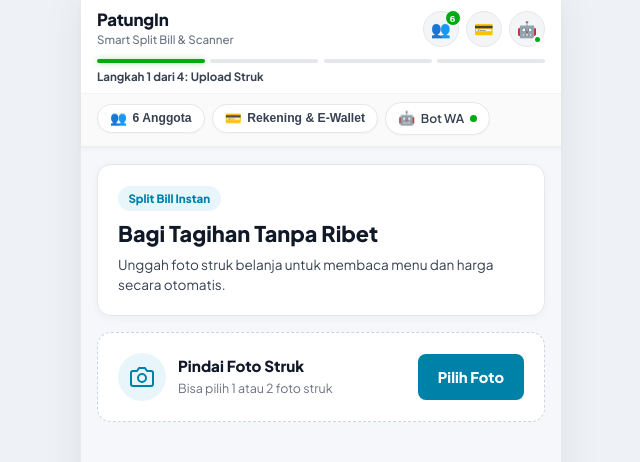
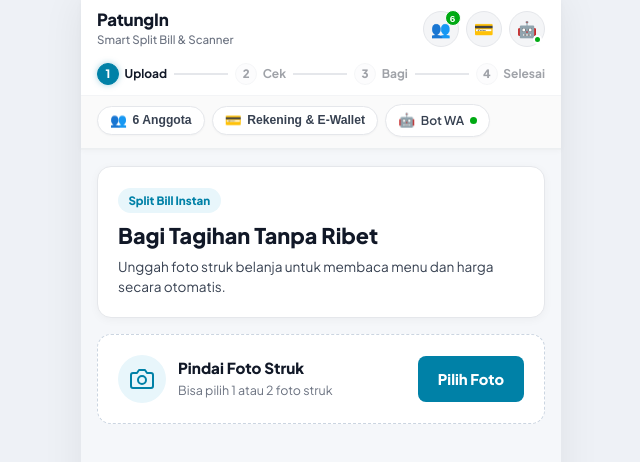
Before and after one commit to dzakiabrar21/patungin, a website: page public/index.html in a window 1280 px wide. Shown: the whole page, without its empty margins (319-959 px from the left). Drawn offline with Linux system fonts and the light colour scheme.

Commit message:
feat(ui): restore numbered stepper with round header buttons and quick chips

```diff
--- a/public/css/style.css
+++ b/public/css/style.css
@@ -302,48 +302,70 @@
   border: 2px solid #ffffff;
 }
 
-/* Stepper Progress Bar - Gojek Segmented Track */
-.stepper-track-wrap {
-  padding: 0.25rem 1rem 0.5rem 1rem;
-  background: #ffffff;
-}
-
+/* Stepper Progress Bar (Numbered Stepper 1 - 4) */
 .stepper-bar {
+  padding: 0.5rem 1rem 0.65rem 1rem;
+  display: flex;
+  align-items: center;
+  justify-content: space-between;
+  background: #ffffff;
+}
+
+.stepper-step {
   display: flex;
   align-items: center;
   gap: 0.35rem;
-  width: 100%;
-}
-
-.stepper-step {
+  opacity: 0.4;
+  transition: opacity var(--transition-normal);
+}
+
+.stepper-step.active {
+  opacity: 1;
+}
+
+.stepper-step.completed {
+  opacity: 0.85;
+}
+
+.stepper-step.completed .step-num {
+  background: var(--color-success);
+  color: #ffffff;
+  border-color: var(--color-success);
+}
+
+.step-num {
+  width: 22px;
+  height: 22px;
+  border-radius: 50%;
+  background: var(--color-bg-subtle);
+  border: 1.5px solid var(--color-border);
+  display: flex;
+  align-items: center;
+  justify-content: center;
+  font-size: 0.72rem;
+  font-weight: 800;
+  color: var(--color-text-main);
+  transition: all var(--transition-normal);
+}
+
+.stepper-step.active .step-num {
+  background: var(--color-primary);
+  color: #ffffff;
+  border-color: var(--color-primary);
+  box-shadow: 0 0 6px rgba(0, 129, 167, 0.35);
+}
+
+.step-text {
+  font-size: 0.75rem;
+  font-weight: 700;
+  color: var(--color-text-main);
+}
+
+.stepper-line {
   flex: 1;
-  height: 3.5px;
-  background: #e5e7eb;
-  border-radius: 999px;
-  transition: all 0.3s ease;
-  position: relative;
-}
-
-.stepper-step.completed {
-  background: #00aa13; /* Gojek green */
-}
-
-.stepper-step.active {
-  background: #00aa13;
-  box-shadow: 0 0 6px rgba(0, 170, 19, 0.35);
-}
-
-.stepper-caption-row {
-  display: flex;
-  align-items: center;
-  justify-content: space-between;
-  margin-top: 0.35rem;
-  font-size: 0.72rem;
-}
-
-.stepper-current-label {
-  font-weight: 700;
-  color: #374151;
+  height: 2px;
+  background: var(--color-border);
+  margin: 0 0.45rem;
 }
 
 /* Gojek Quick Action Chips Sub-Bar */
@@ -635,10 +657,16 @@
 }
 
 /* ==========================================================================
-   Step Guide Banner (Hidden to maintain clean Gojek-style uncluttered layout)
+   Step Guide Banner
    ========================================================================== */
 .step-guide-banner {
-  display: none !important;
+  background: #ffffff;
+  border: 1px solid var(--color-border);
+  border-radius: var(--radius-md);
+  padding: 1rem 1.15rem;
+  display: flex;
+  flex-direction: column;
+  gap: 0.25rem;
 }
 
 .step-badge-mini {
--- a/public/index.html
+++ b/public/index.html
@@ -52,47 +52,46 @@
         <div class="header-right">
           <button id="btn-circle-settings" class="btn-header-action" title="Pilih Siapa yang Ikut Patungan" aria-label="Anggota">
             <span class="header-btn-icon">👥</span>
-            <span class="header-btn-label">Anggota</span>
-            <span class="icon-badge" id="header-member-count">5</span>
+            <span class="icon-badge" id="header-member-count">6</span>
           </button>
           <button id="btn-payment-settings" class="btn-header-action" title="Pengaturan Rekening & E-Wallet" aria-label="Rekening">
             <span class="header-btn-icon">💳</span>
-            <span class="header-btn-label">Rekening</span>
           </button>
           <a href="/wa-login" target="_blank" class="btn-header-action" title="Status WhatsApp Bot" id="btn-wa-bot-status" style="text-decoration: none;" aria-label="Bot WA">
             <span class="header-btn-icon">🤖</span>
-            <span class="header-btn-label">Bot WA</span>
             <span class="status-indicator-dot online"></span>
           </a>
         </div>
       </div>
 
-      <!-- Gojek Segmented Stepper Track -->
-      <div class="stepper-track-wrap">
-        <div class="stepper-bar" aria-label="Tahapan Split Bill">
+      <!-- Stepper Progress Bar (Numbered Stepper 1 - 4) -->
+      <nav class="stepper-bar" aria-label="Tahapan Split Bill">
         <div class="stepper-step active" data-step="1">
-            <div class="step-segment"></div>
+          <div class="step-num">1</div>
+          <span class="step-text">Upload</span>
         </div>
+        <div class="stepper-line"></div>
         <div class="stepper-step" data-step="2">
-            <div class="step-segment"></div>
+          <div class="step-num">2</div>
+          <span class="step-text">Cek</span>
         </div>
+        <div class="stepper-line"></div>
         <div class="stepper-step" data-step="3">
-            <div class="step-segment"></div>
+          <div class="step-num">3</div>
+          <span class="step-text">Bagi</span>
         </div>
+        <div class="stepper-line"></div>
         <div class="stepper-step" data-step="4">
-            <div class="step-segment"></div>
+          <div class="step-num">4</div>
+          <span class="step-text">Selesai</span>
         </div>
-        </div>
-        <div class="stepper-caption-row">
-          <span class="stepper-current-label" id="stepper-caption">Langkah 1 dari 4: Upload Struk</span>
-        </div>
-      </div>
+      </nav>
 
-      <!-- Gojek Quick Action Chips Sub-Bar -->
+      <!-- Quick Action Chips Sub-Bar (Gambar 2) -->
       <div class="quick-chip-bar">
         <button type="button" class="quick-chip" id="chip-circle-settings">
           <span class="chip-emoji">👥</span>
-          <span><strong id="chip-member-count">5</strong> Anggota</span>
+          <span><strong id="chip-member-count">6</strong> Anggota</span>
         </button>
         <button type="button" class="quick-chip" id="chip-payment-settings">
           <span class="chip-emoji">💳</span>
```
Lines whose indentation alone changed are shown as unchanged.
